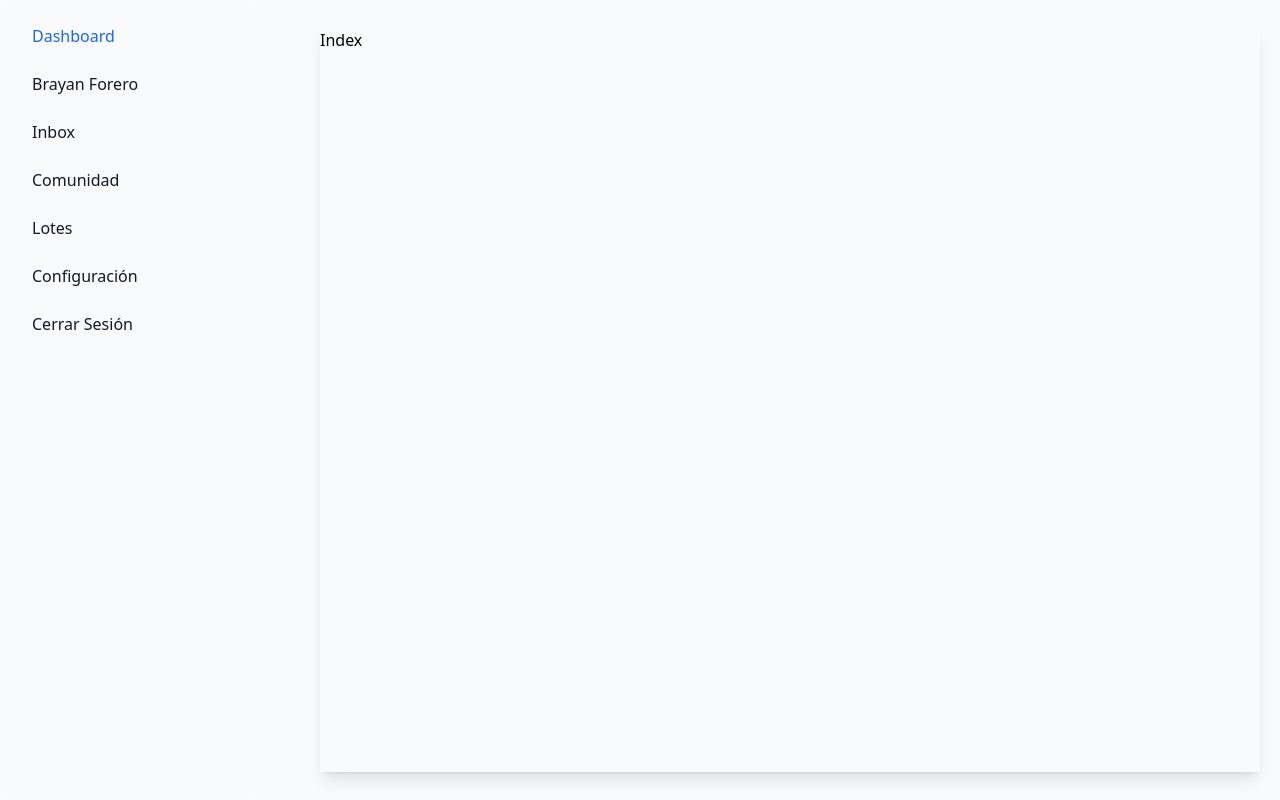
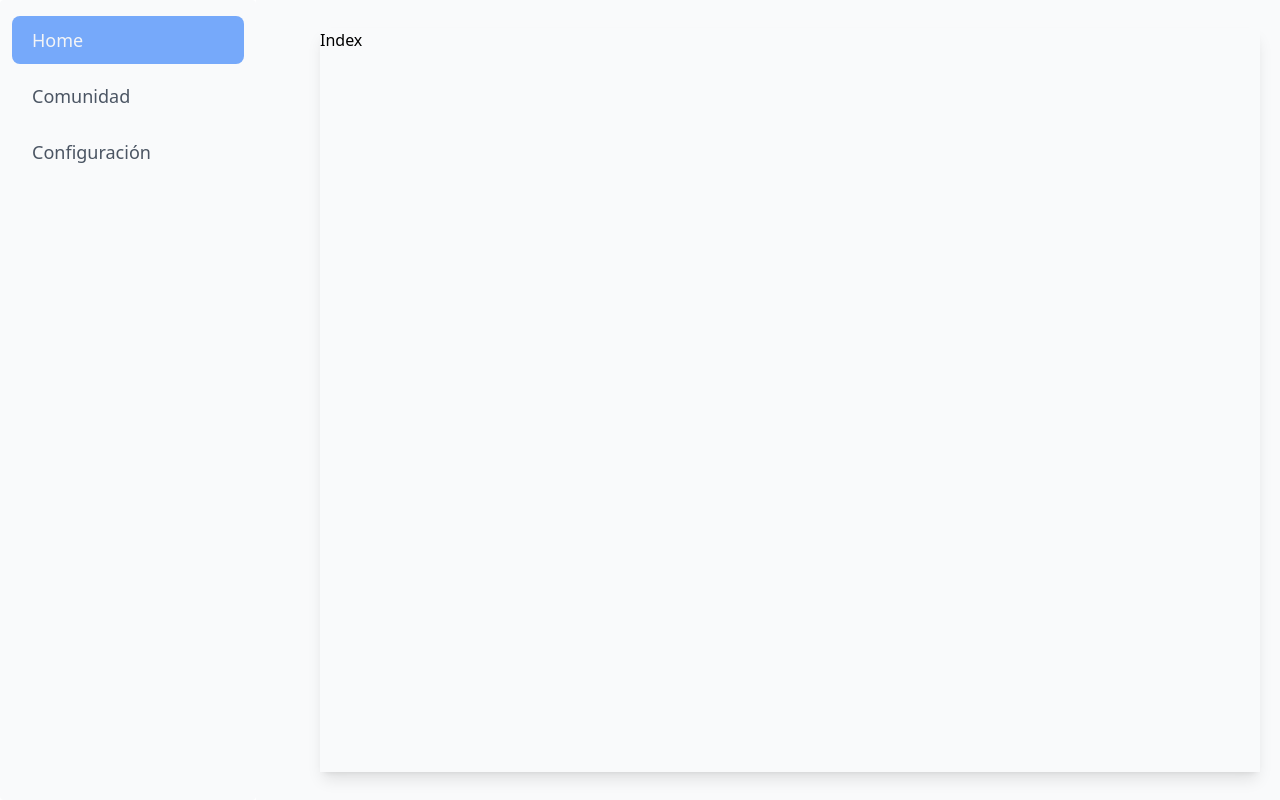
Before and after one commit to brayanforero/distribucion-alimentos, a React (Vite) app: page /app in a window 1280 px wide. Built offline with nearby package versions, Linux system fonts and the light colour scheme.

Commit message:
:bug: [UPDATE] Fix active link when navigate

```diff
--- /dev/null
+++ b/src/components/AppLink/AppLink.css
@@ -0,0 +1,3 @@
+.AppLink {
+  @apply text-gray-600 font-medium rounded-lg text-lg px-5 py-2.5 mr-2 mb-2 block w-full;
+}
--- /dev/null
+++ b/src/components/AppLink/AppLink.jsx
@@ -0,0 +1,19 @@
+import { NavLink } from 'react-router-dom'
+import './AppLink.css'
+function AppLink({ children, to }) {
+  return (
+    <NavLink
+      to={to}
+      end
+      className={({ isActive }) =>
+        isActive
+          ? 'AppLink text-gray-100 bg-blue-400 pointer-events-none'
+          : 'AppLink'
+      }
+    >
+      {children}
+    </NavLink>
+  )
+}
+
+export default AppLink
--- /dev/null
+++ b/src/components/AppLink/index.js
@@ -0,0 +1 @@
+export { default as AppLink } from './AppLink';
--- a/src/components/index.js
+++ b/src/components/index.js
@@ -1 +1,2 @@
-export * from './index';
+export * from './AppLink'
+export * from './AppRouter'
--- a/src/pages/Dashboard/components/NavApp/NavApp.jsx
+++ b/src/pages/Dashboard/components/NavApp/NavApp.jsx
@@ -1,6 +1,5 @@
 import { Sidebar } from 'flowbite-react'
-
-import { NavLink } from 'react-router-dom'
+import { AppLink } from '@/components'
 
 function NavApp() {
   return (
@@ -8,21 +7,15 @@ function NavApp() {
       <Sidebar aria-label="Default sidebar example">
         <Sidebar.Items>
           <Sidebar.ItemGroup>
-            <Sidebar.Item href="#">
-              <NavLink className="text-bold text-blue-600" to={'/app'}>
-                Dashboard
-              </NavLink>
-            </Sidebar.Item>
-            <Sidebar.Item href="#">Brayan Forero</Sidebar.Item>
-            <Sidebar.Item href="#">Inbox</Sidebar.Item>
-            <Sidebar.Item href="#">
-              <NavLink to={'/app/comunity'}>Comunidad</NavLink>
-            </Sidebar.Item>
-            <Sidebar.Item href="#">Lotes</Sidebar.Item>
-            <Sidebar.Item href="#">
-              <NavLink to={'/app/settings'}>Configuración</NavLink>
-            </Sidebar.Item>
-            <Sidebar.Item href="#">Cerrar Sesión</Sidebar.Item>
+            <li>
+              <AppLink to="/app">Home</AppLink>
+            </li>
+            <li>
+              <AppLink to="comunity">Comunidad</AppLink>
+            </li>
+            <li>
+              <AppLink to="settings">Configuración</AppLink>
+            </li>
           </Sidebar.ItemGroup>
         </Sidebar.Items>
       </Sidebar>
```
